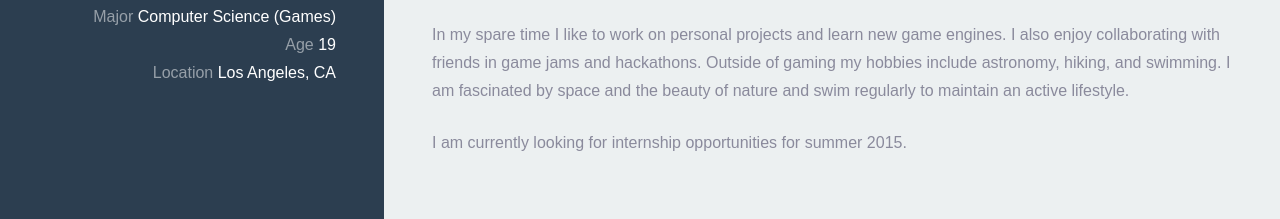
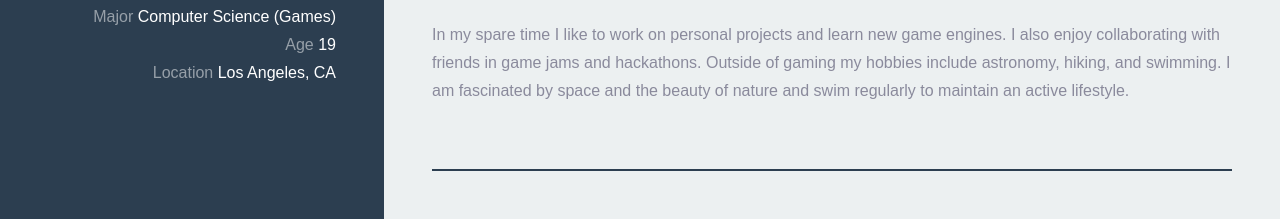
Before and after one commit to infinitydelta/infinitydelta.github.io, a plain HTML site: page index.html in a window 1280 px wide. Shown: the part 395-614 px from the top of the page. Drawn offline with Linux system fonts and the light colour scheme.

Commit message:
small change

```diff
--- a/index.html
+++ b/index.html
@@ -82,9 +82,7 @@
                             Outside of gaming my hobbies include astronomy, hiking, and swimming.
                             I am fascinated by space and the beauty of nature and swim regularly to maintain an active lifestyle.
                         </p>
-                        <p>
-                        	I am currently looking for internship opportunities for summer 2015.
-                        </p>
+
 
 
 					</section>
```
